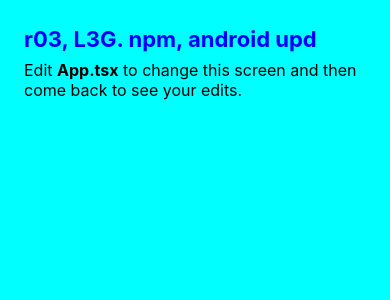
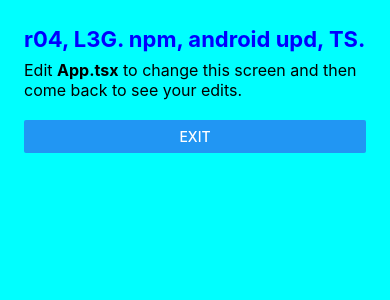
Before and after one commit to eee9/rnav-min-ts-jest, a React Native app: screen / in a window 390 px wide. Shown: the top 300 px of the page. Built offline with nearby package versions, Linux system fonts and the light colour scheme.

Commit message:
Normalizied to JS version.

```diff
--- a/App.tsx
+++ b/App.tsx
@@ -1,15 +1,23 @@
 import React from 'react';
-import {SafeAreaView, StyleSheet, View, Text} from 'react-native';
+import {
+  SafeAreaView,
+  StyleSheet,
+  View,
+  Text,
+  Button,
+  BackHandler,
+} from 'react-native';
 
 const App = () => {
   return (
     <SafeAreaView style={styles.flex1}>
       <View style={styles.sectionContainer}>
-        <Text style={styles.sectionTitle}>r03, L3G. npm, android upd</Text>
+        <Text style={styles.sectionTitle}>r04, L3G. npm, android upd, TS.</Text>
         <Text style={styles.sectionDescription}>
           Edit <Text style={styles.highlight}>App.tsx</Text> to change this
           screen and then come back to see your edits.
         </Text>
+        <Button title="Exit" onPress={BackHandler.exitApp} />
       </View>
     </SafeAreaView>
   );
@@ -34,6 +42,7 @@
     fontSize: 16,
     fontWeight: '400',
     color: 'black',
+    paddingBottom: 20,
   },
   highlight: {
     fontWeight: '700',
--- a/metro.config.js
+++ b/metro.config.js
@@ -10,7 +10,7 @@
     getTransformOptions: async () => ({
       transform: {
         experimentalImportSupport: false,
-        inlineRequires: false,
+        inlineRequires: true,
       },
     }),
   },
```
Also changed, not shown: 1 other file (tests, documents, lock files or other folders).
